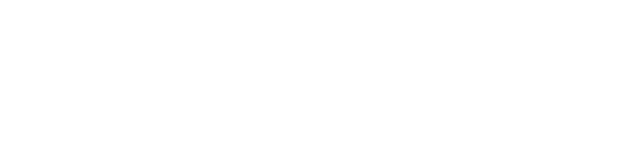
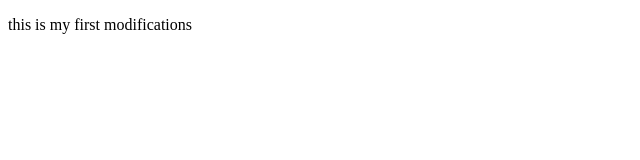
Before and after one commit to siwu-945/testtest, a plain HTML site: page gittest.html in a window 1280 px wide. Shown: the whole page, without its empty margins (0-640 px from the left). Drawn offline with Linux system fonts and the light colour scheme.

Commit message:
first modification

```diff
--- a/gittest.html
+++ b/gittest.html
@@ -5,6 +5,7 @@
     <title>This is the second html file</title>
 </head>
 <body>
+    <p>this is my first modifications</p>
 
 </body>
 </html>
```
